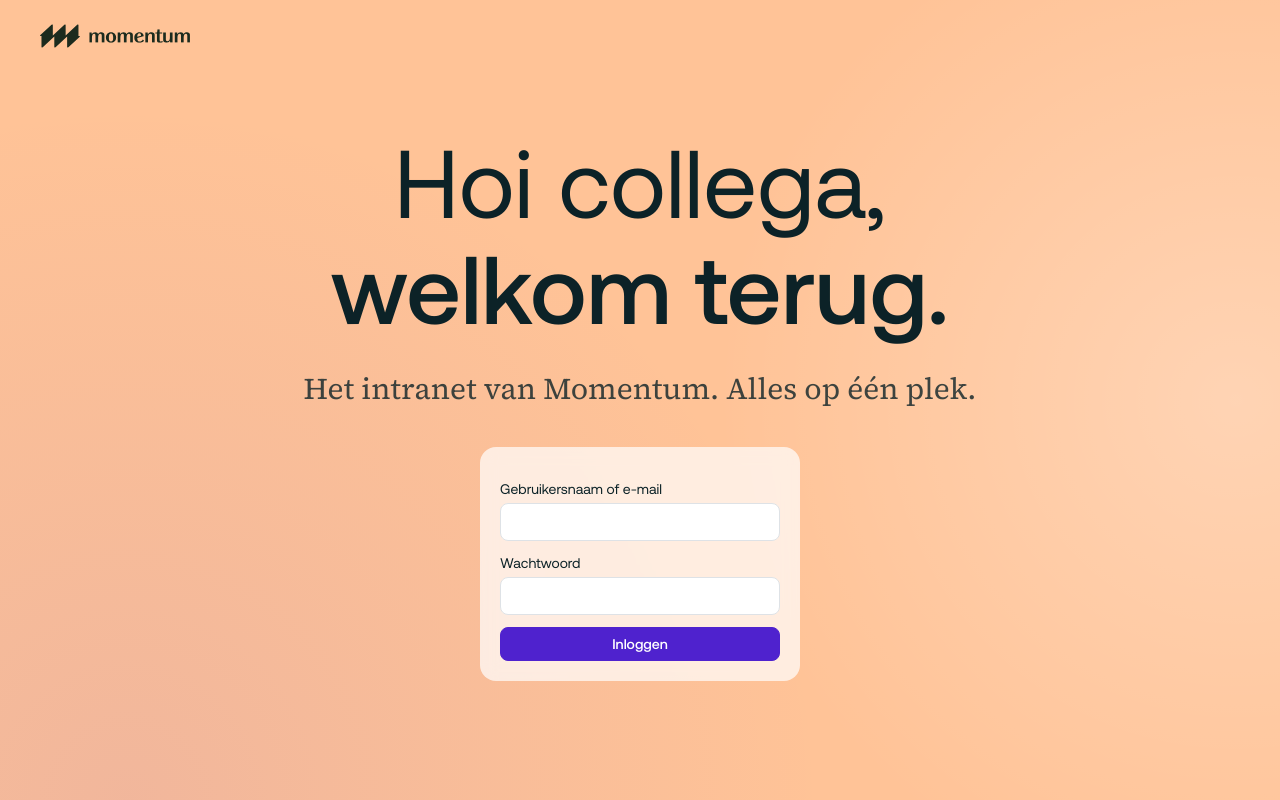
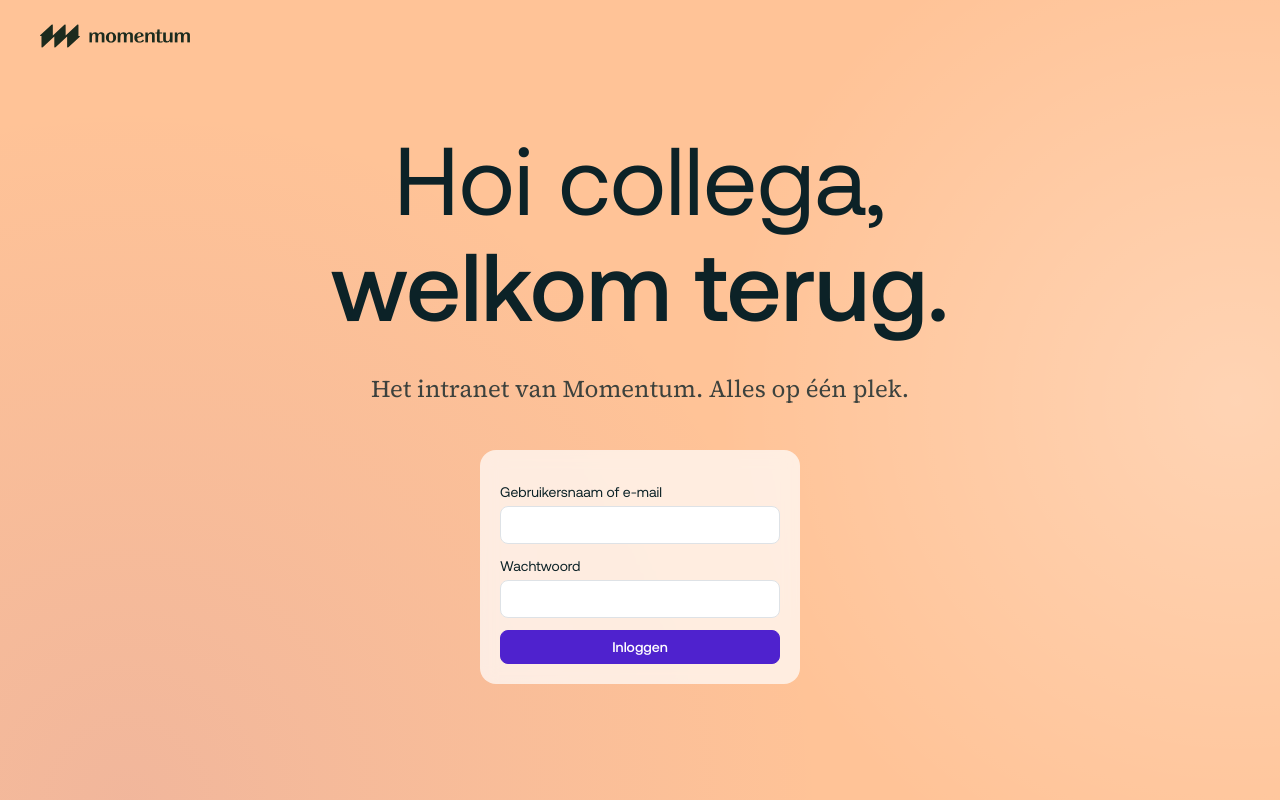
Before and after one commit to momentum-nl/intranet-, a Django app: page /accounts/login/ in a window 1280 px wide. Run offline with Django 5.2, Linux system fonts and the light colour scheme; style sheets or scripts are compiled from the project's sources; some libraries are stand-ins or nearby versions.

Commit message:
Loginpagina: subregel exact als de site (Source Serif 24/42, mobiel 20/35)
Co-Authored-By: Claude Fable 5.1 <noreply@anthropic.com>

```diff
--- a/web_app/templates/account/login.html
+++ b/web_app/templates/account/login.html
@@ -13,7 +13,7 @@
         <span class="block font-normal">Hoi collega,</span>
         <span class="block font-medium">welkom terug.</span>
       </h1>
-      <p class="font-serif text-xl sm:text-3xl mt-8 text-deep/80">Het intranet van Momentum. Alles op één plek.</p>
+      <p class="font-serif text-[20px] leading-[35px] sm:text-2xl sm:leading-[42px] mt-8 text-deep/80">Het intranet van Momentum. Alles op één plek.</p>
 
       {% if form.non_field_errors %}
         <div class="mt-8 inline-block rounded-xl bg-white/70 px-4 py-2 text-sm text-danger">{% for e in form.non_field_errors %}{{ e }}{% endfor %}</div>
```
